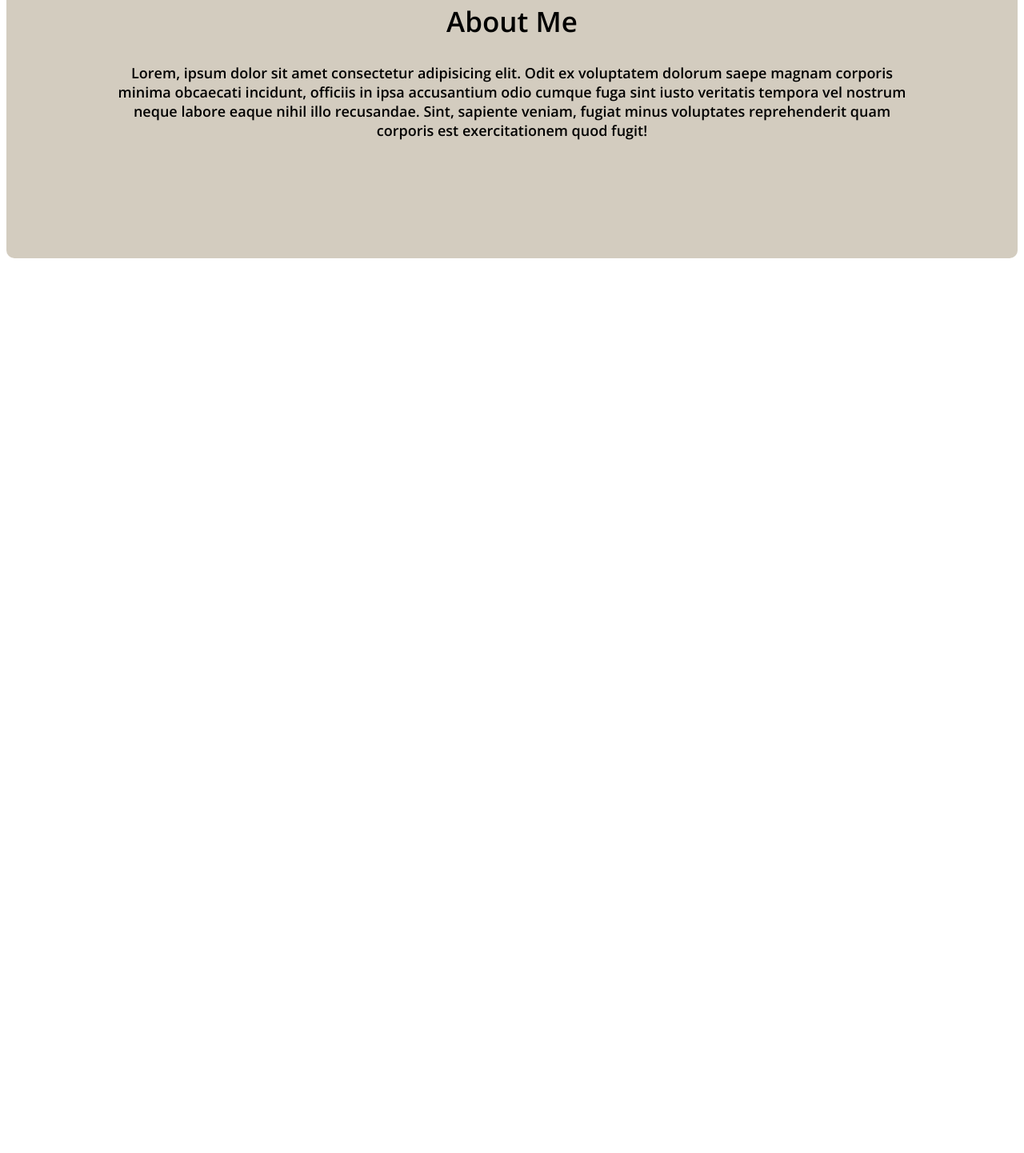
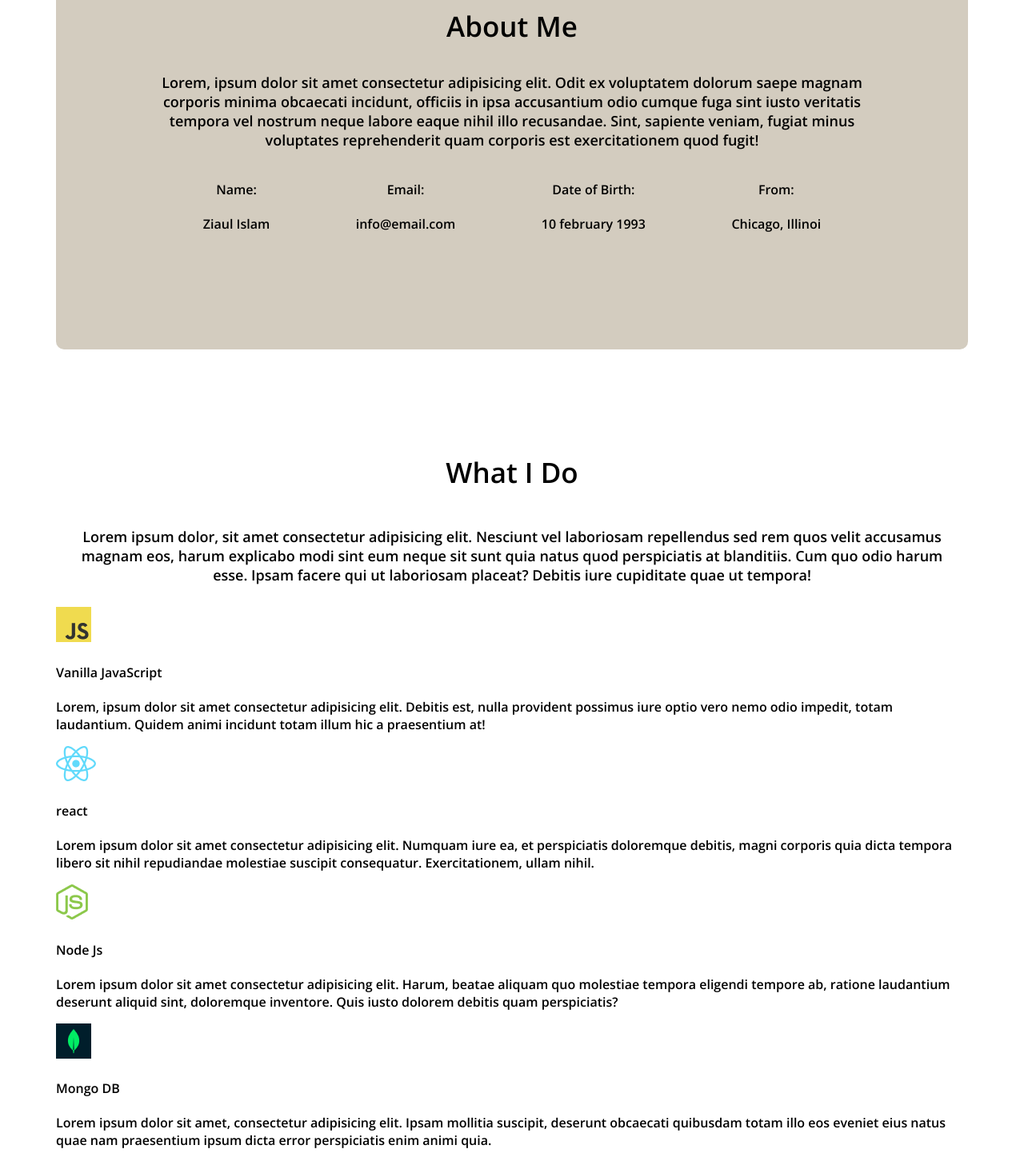
Before and after one commit to ziaislam375/web-developer, a plain HTML site: page index.html in a window 1280 px wide. Shown: the part 1038-2480 px from the top of the page at 80% size. Before the commit the page ends 1491 px from the top, so only its background shows below. Drawn offline with nearby package versions, Linux system fonts and the light colour scheme.

Commit message:
added about section

```diff
--- a/index.html
+++ b/index.html
@@ -32,8 +32,54 @@
     </header>
     <main>
         <section class="about">
-            <h2 class="section-title">About Me</h2>
+            <h3 class="section-title">About Me</h3>
             <p class="section-description">Lorem, ipsum dolor sit amet consectetur adipisicing elit. Odit ex voluptatem dolorum saepe magnam corporis minima obcaecati incidunt, officiis in ipsa accusantium odio cumque fuga sint iusto veritatis tempora vel nostrum neque labore eaque nihil illo recusandae. Sint, sapiente veniam, fugiat minus voluptates reprehenderit quam corporis est exercitationem quod fugit!</p>
+            <div class="about-container">
+                <div class="about-info">
+                    <h4 class="about-title">Name:</h4>
+                    <p class="about-description">Ziaul Islam</p>
+                </div>
+                <div class="about-info">
+                    <h4 class="about-title">Email:</h4>
+                    <p class="about-description">info@email.com</p>
+                </div>
+                <div class="about-info">
+                    <h4 class="about-title">Date of Birth:</h4>
+                    <p class="about-description">10 february 1993</p>
+                </div>
+                <div class="about-info">
+                    <h4 class="about-title">From:</h4>
+                    <p class="about-description">Chicago, Illinoi</p>
+                </div>
+            </div>
+        </section>
+        <!-- what i do section  -->
+        <section>
+            <h3 class="section-title">What I Do</h3>
+            <p id="can-i" class="section-description">Lorem ipsum dolor, sit amet consectetur adipisicing elit. Nesciunt vel laboriosam repellendus sed rem quos velit accusamus magnam eos, harum explicabo modi sint eum neque sit sunt quia natus quod perspiciatis at blanditiis. Cum quo odio harum esse. Ipsam facere qui ut laboriosam placeat? Debitis iure cupiditate quae ut tempora!</p>
+            <div class="skill-container">
+                <div class="skill">
+                    <img src="images/icons/js.png" alt="">
+                    <h4 class="skill-title">Vanilla JavaScript</h4>
+                    <p class="skill-description">Lorem, ipsum dolor sit amet consectetur adipisicing elit. Debitis est, nulla provident possimus iure optio vero nemo odio impedit, totam laudantium. Quidem animi incidunt totam illum hic a praesentium at!</p>
+                </div>
+                <div class="skill">
+                    <img src="images/icons/react.png" alt="">
+                    <h4 class="skill-title">react</h4>
+                    <p class="skill-description">Lorem ipsum dolor sit amet consectetur adipisicing elit. Numquam iure ea, et perspiciatis doloremque debitis, magni corporis quia dicta tempora libero sit nihil repudiandae molestiae suscipit consequatur. Exercitationem, ullam nihil.</p>
+                </div>
+                <div class="skill">
+                    <img src="images/icons/nodejs.png" alt="">
+                    <h4 class="skill-title">Node Js</h4>
+                    <p class="skill-description">Lorem ipsum dolor sit amet consectetur adipisicing elit. Harum, beatae aliquam quo molestiae tempora eligendi tempore ab, ratione laudantium deserunt aliquid sint, doloremque inventore. Quis iusto dolorem debitis quam perspiciatis?</p>
+                </div>
+                <div class="skill">
+                    <img src="images/icons/mongo.png" alt="">
+                    <h4 class="skill-title">Mongo DB</h4>
+                    <p class="skill-description">Lorem ipsum dolor sit amet, consectetur adipisicing elit. Ipsam mollitia suscipit, deserunt obcaecati quibusdam totam illo eos eveniet eius natus quae nam praesentium ipsum dicta error perspiciatis enim animi quia.
+                    </p>
+                </div>
+            </div>
         </section>
     </main>
     <footer>
--- a/styles/portfolio.css
+++ b/styles/portfolio.css
@@ -67,6 +67,10 @@ nav a{
 .banner .profile-pic{
     width: 500px;
 }
+main{
+    max-width: 1140px;
+    margin: 0 auto;
+}
 /* section styles */
 .about{
     padding: 130px;
@@ -84,3 +88,13 @@ nav a{
     text-align: center;
 
 }
+.about-container{
+    display: flex;
+    justify-content: space-around;
+}
+.about-info{
+    text-align: center;
+}
+#can-i{
+    padding: 10px 30px;
+}
```
